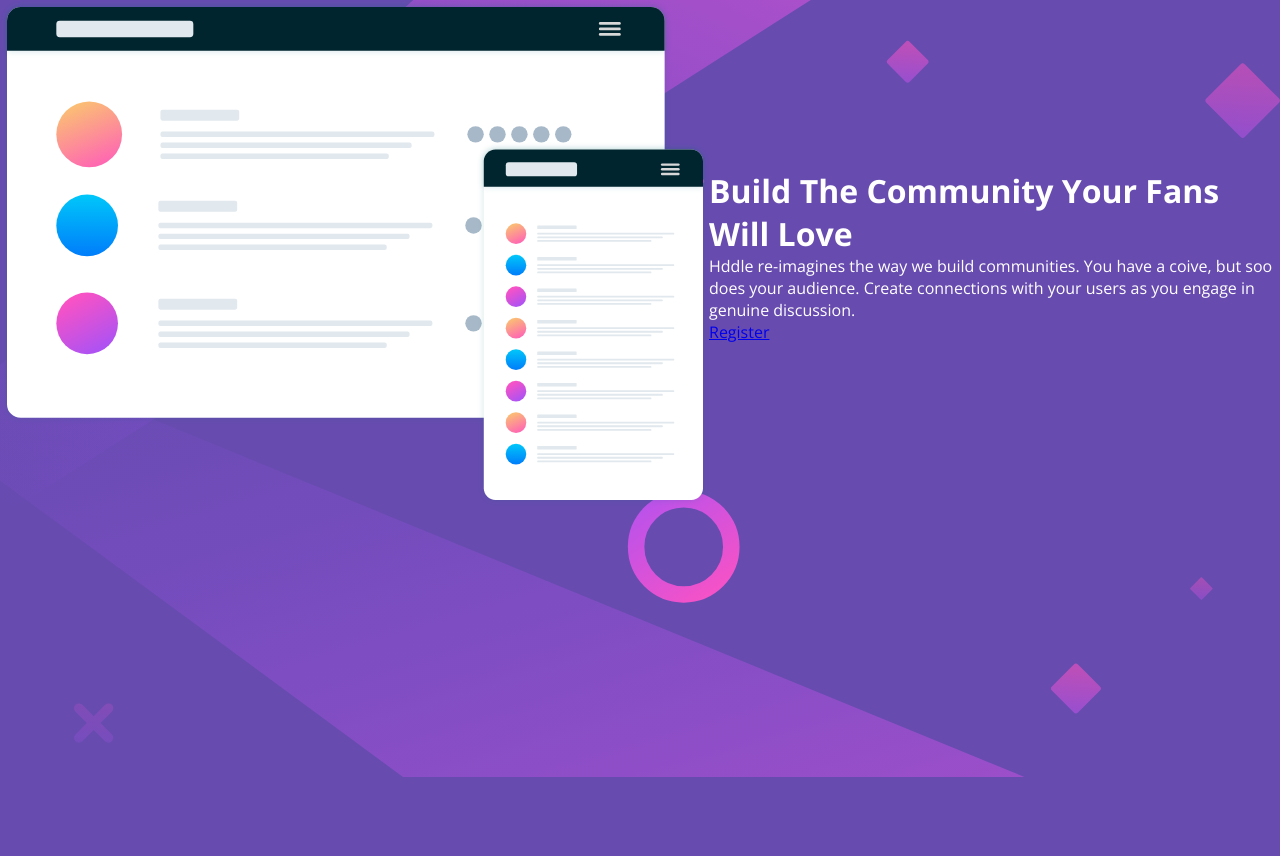
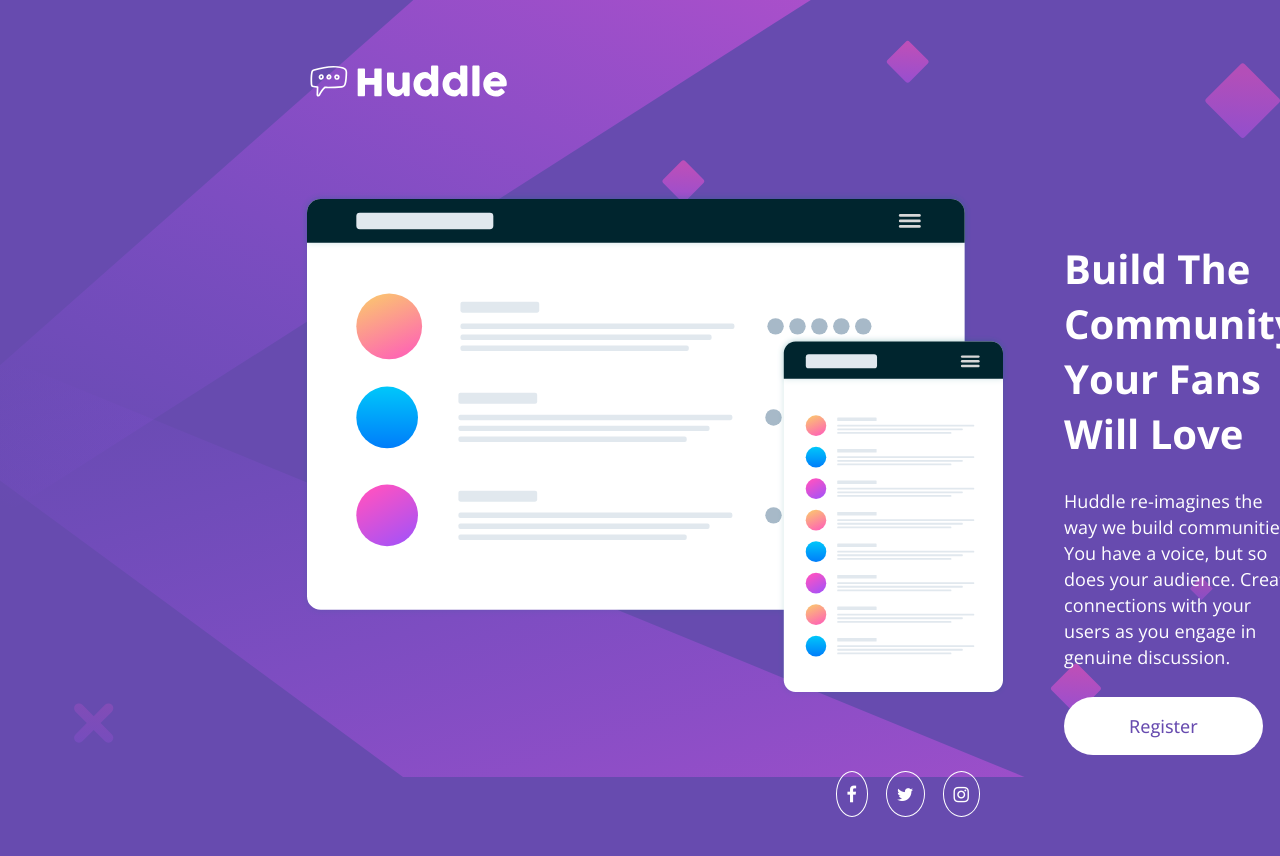
Before and after one commit to bergerlima/exercicios-css-avancado, a plain HTML site: page projeto-huddle-base/index.html in a window 1280 px wide. Before the commit the page ends 800 px from the top, so only its background shows below. Drawn offline with nearby package versions, Linux system fonts and the light colour scheme.

Commit message:
feito estilos do projeto, falta finalizar detalhes

```diff
--- a/projeto-huddle-base/index.html
+++ b/projeto-huddle-base/index.html
@@ -16,24 +16,30 @@
       href="https://fonts.googleapis.com/css2?family=Open+Sans:ital,wght@0,300..800;1,300..800&family=Poppins:ital,wght@0,100;0,200;0,300;0,400;0,500;0,600;0,700;0,800;0,900;1,100;1,200;1,300;1,400;1,500;1,600;1,700;1,800;1,900&display=swap"
       rel="stylesheet">
 
-    <link rel="stylesheet" href="https://cdnjs.cloudflare.com/ajax/libs/font-awesome/5.15.4/css/all.min.css" />
+    <link rel="stylesheet" href="https://cdnjs.cloudflare.com/ajax/libs/font-awesome/4.7.0/css/font-awesome.min.css">
 
     <title>Frontend Mentor | Huddle landing page with single introductory section</title>
     </style>
 </head>
 <body>
-  <header></header>
+  <header>
+    <img src="./src/images/logo.svg" alt="huddle logo" class="logo">
+  </header>
   <main>
     <div class="mockup">
       <img src="./src/images/illustration-mockups.svg" alt="">
     </div>
     <div class="info">
-      <h1>Build The Community Your Fans Will Love</h1>
-      <p>Hddle re-imagines the way we build communities. You have a coive, but soo does your audience. Create connections with your users as you engage in genuine discussion.</p>
-      <a href="#">Register</a>
+      <h1 class="title">Build The Community Your Fans Will Love</h1>
+      <p class="text">Huddle re-imagines the way we build communities. You have a voice, but so does your audience. Create connections with your users as you engage in genuine discussion.</p>
+      <a href="#" class="button">Register</a>
     </div>
   </main>
-  <footer></footer>
+  <footer>
+    <a href="#"><i class="fa fa-facebook"></i></a>
+    <a href="#"><i class="fa fa-twitter"></i></a>
+    <a href="#"><i class="fa fa-instagram"></i></a>
+  </footer>
 
 </body>
 </html>
--- a/projeto-huddle-base/src/css/estilos.css
+++ b/projeto-huddle-base/src/css/estilos.css
@@ -4,8 +4,6 @@
 }
 
 body{
-    width: 100vw;
-    height: 100vh;
     background-color: var(--bg-color);
     background-image: url(../images/bg-desktop.svg);
     background-size: contain;
@@ -13,10 +11,62 @@ body{
 
     font-family: 'Open Sans', sans-serif;
     color: white;
+    margin: 55px 300px;
+    max-width: 1290px;
+}
+
+header .logo{
+    display: inline-block;
+    max-width: 212px;
 }
 
 main{
     display: flex;
     justify-content: space-evenly;
-    align-items: center;
+    margin-top: 80px;
+    gap: 55px;
 }
+
+main .info .title{
+    margin-top: 49px;
+    font-size: 40px;
+}
+
+main .info .text{
+    margin-top: 27px;
+    font-size: 18px;
+    line-height: 26px;
+    letter-spacing: 0.1px;
+}
+
+main .info .button{
+    display: inline-block;
+    margin-top: 27px;
+    font-size: 18px;
+    background-color: white;
+    padding: 17px 65px;
+    border-radius: 50px;
+    text-decoration: none;
+    color: var(--bg-color);
+    font-weight: 450;
+}
+
+main .info .button:hover{
+    color: white;
+    background-color: var(--hover-color);
+}
+
+footer{
+    display: flex;
+    justify-content: flex-end;
+    font-size: 18px;
+    gap: 18px;
+    margin-top: 16px;
+}
+
+footer a{
+    color: white;
+    padding: 10px;
+    border: 1px solid;
+    border-radius: 50%;
+}
```
Also changed, not shown: projeto-huddle-base/src/css/reset.css (line endings or trailing spaces).
